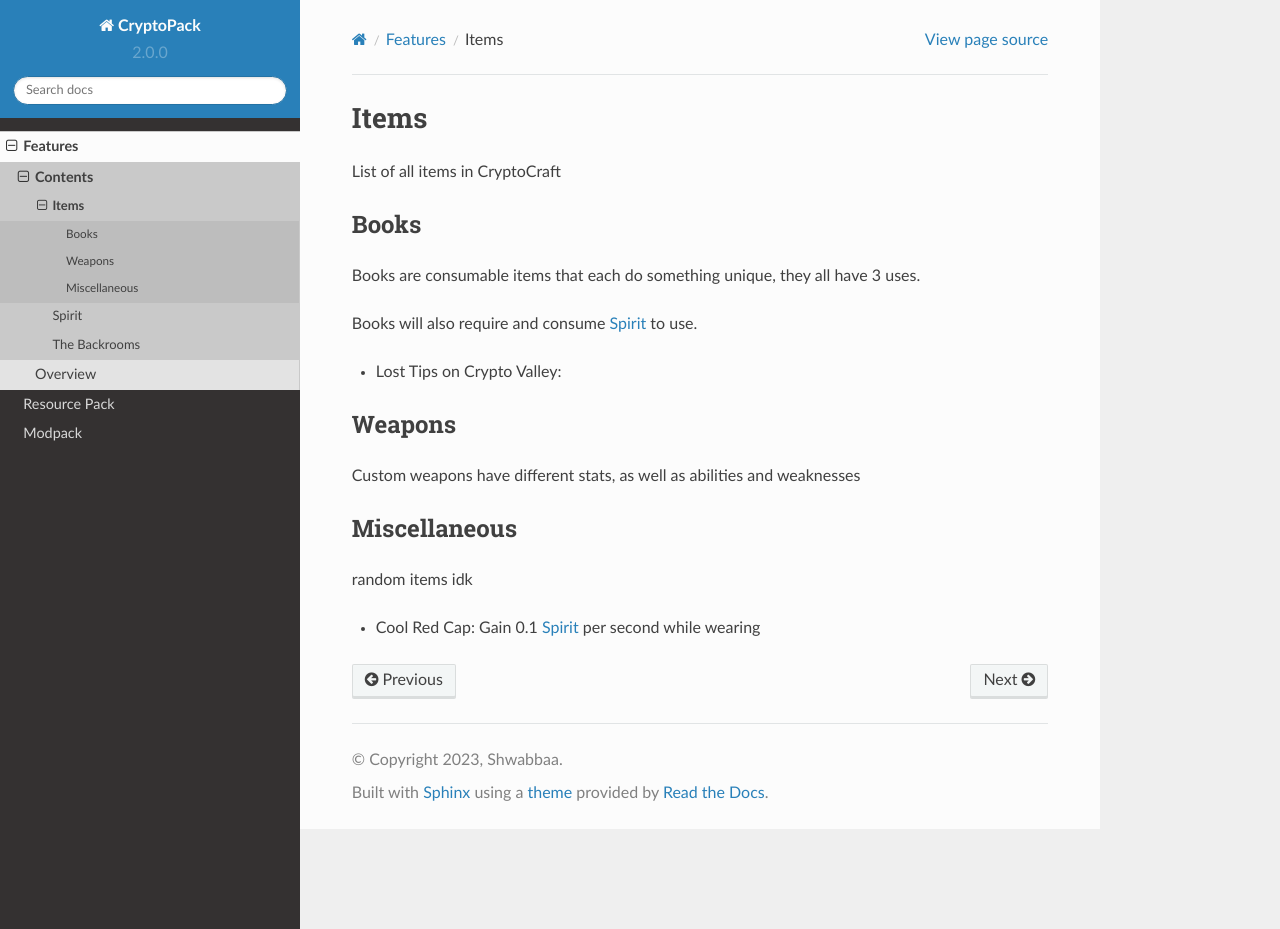
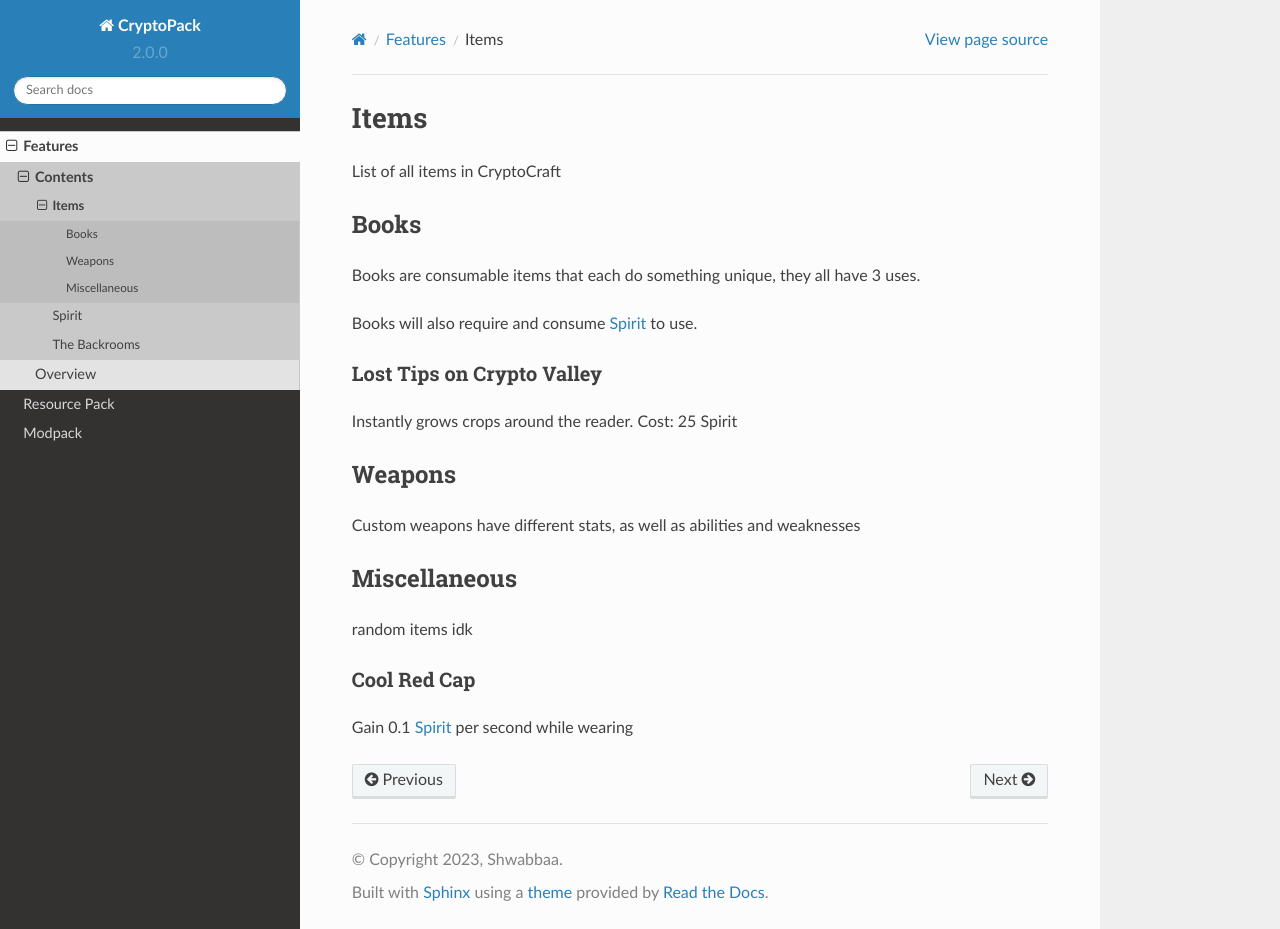
Before and after one commit to Shwabbaa/cryptopack-docs, a Sphinx documentation site: the page built from docs/source/features/items.rst, in a window 1280 px wide and 929 px high. Built offline with Sphinx 7.4.7 and the Read the Docs theme 2.0.0, drawn with Linux system fonts in a browser that asks for light colours; pages that are not in the unit, such as notebooks, are missing from menus.

Commit message:
Update items.rst

```diff
--- a/docs/source/features/items.rst
+++ b/docs/source/features/items.rst
@@ -9,8 +9,10 @@
 
 Books will also require and consume :doc:`spirit` to use.
 
-* Lost Tips on Crypto Valley:
-
+Lost Tips on Crypto Valley
+~~~~~~~~~~~~~~~~
+Instantly grows crops around the reader.
+Cost: 25 Spirit
 
 
 Weapons
@@ -22,4 +24,6 @@
 random items idk
 
 .. _cool-red-cap:
-* Cool Red Cap: Gain 0.1 :doc:`spirit` per second while wearing
+Cool Red Cap
+~~~~~~~~~~~~~~~~
+Gain 0.1 :doc:`spirit` per second while wearing
```
